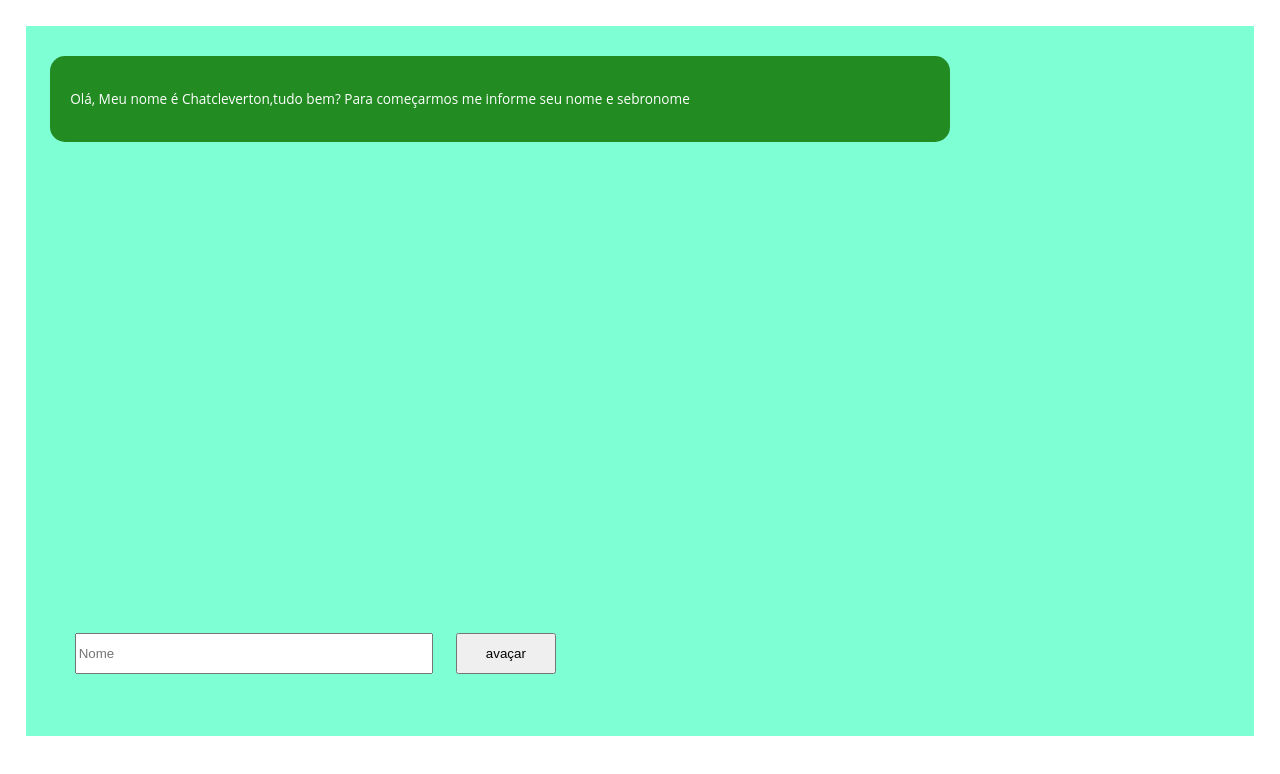
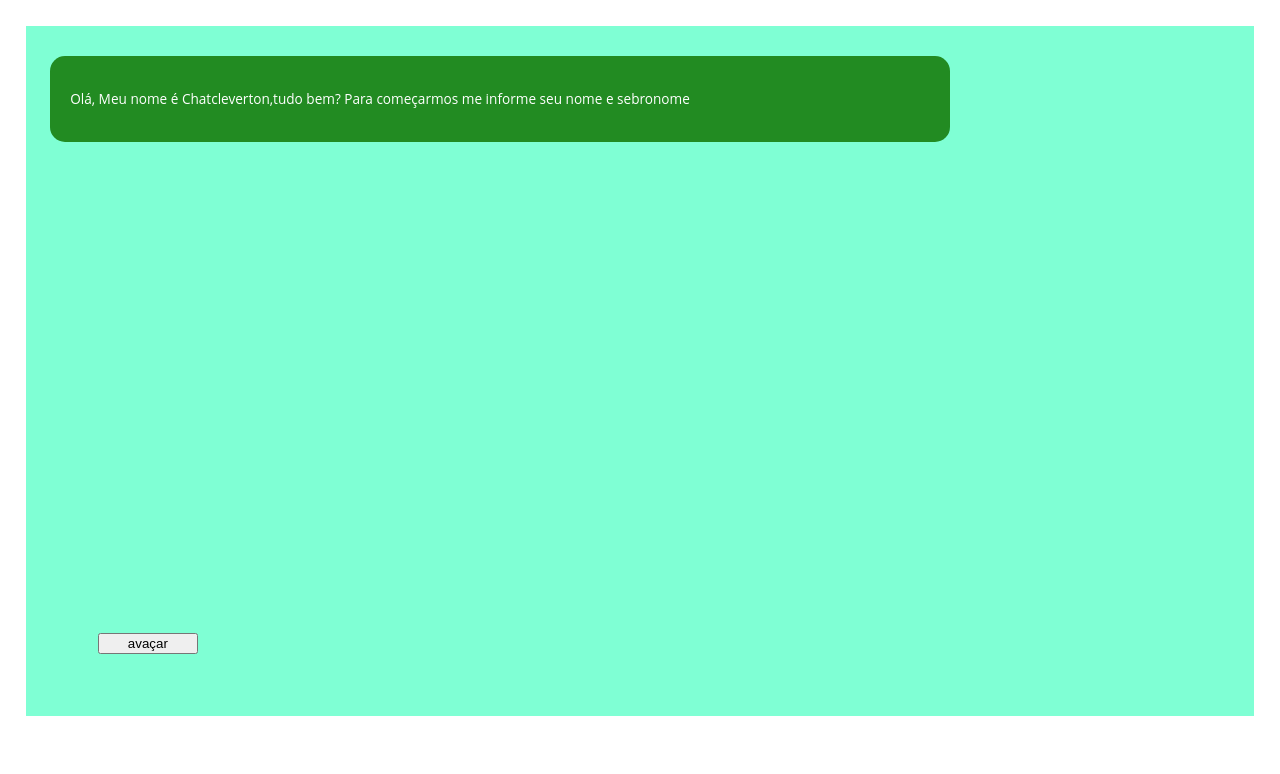
Before and after one commit to EFranklyn/chat, a React (Create React App) app: page / in a window 1280 px wide. Shown: the top 774 px of the page. Built offline with nearby package versions, Linux system fonts and the light colour scheme.

Commit message:
preparing refactor

```diff
--- a/src/viewChat/Index.jsx
+++ b/src/viewChat/Index.jsx
@@ -32,12 +32,12 @@ const configInput =[{
 },
 {
   placeholder:'Cidade',
-  name:'city',
+  name:'name',
   type:''
 },
 {
   placeholder:'Data de Nascimento',
-  name:'dtnasc',
+  name:'date',
   type:'date'
 },
 {
@@ -116,7 +116,7 @@ setStep(step + 1)
   messages.push({message:value,user:'user'})
   messages.push({message:machinemessages[step].replace('nameuser',value),user:'machine'})
   setValue('')
-  window.scrollTo({top:500,behavior:'smooth'})
+  window.scrollTo({top:5000,behavior:'smooth'})
 
 
 
@@ -169,17 +169,16 @@ console.log(name)
           </button>   */}
           </div>
           <div className='elementsfooter'>
-          <input className = " input"
-                  placeholder = "Consulte aqui"
-                  type="Number"
+          <input className = "input"
+                  // type="Number"
                   value={value}
                   onChange={(e) => change(e)}
                   onKeyDown={(e) => keydown(e)}
                   name={configInput[step].name}
                   placeholder={configInput[step].placeholder}
-                  step={step}
+                  // step={step}
                   type={configInput[step].type}
-                  defaultvalue={value}
+                  // defaultvalue={value}
                   />
          <button type="button"
               className="button"
--- a/src/viewChat/style.css
+++ b/src/viewChat/style.css
@@ -25,6 +25,7 @@
 
 }
 .input{
+  display: none;
   width: 350px;
   height: 35px;
 }
```
